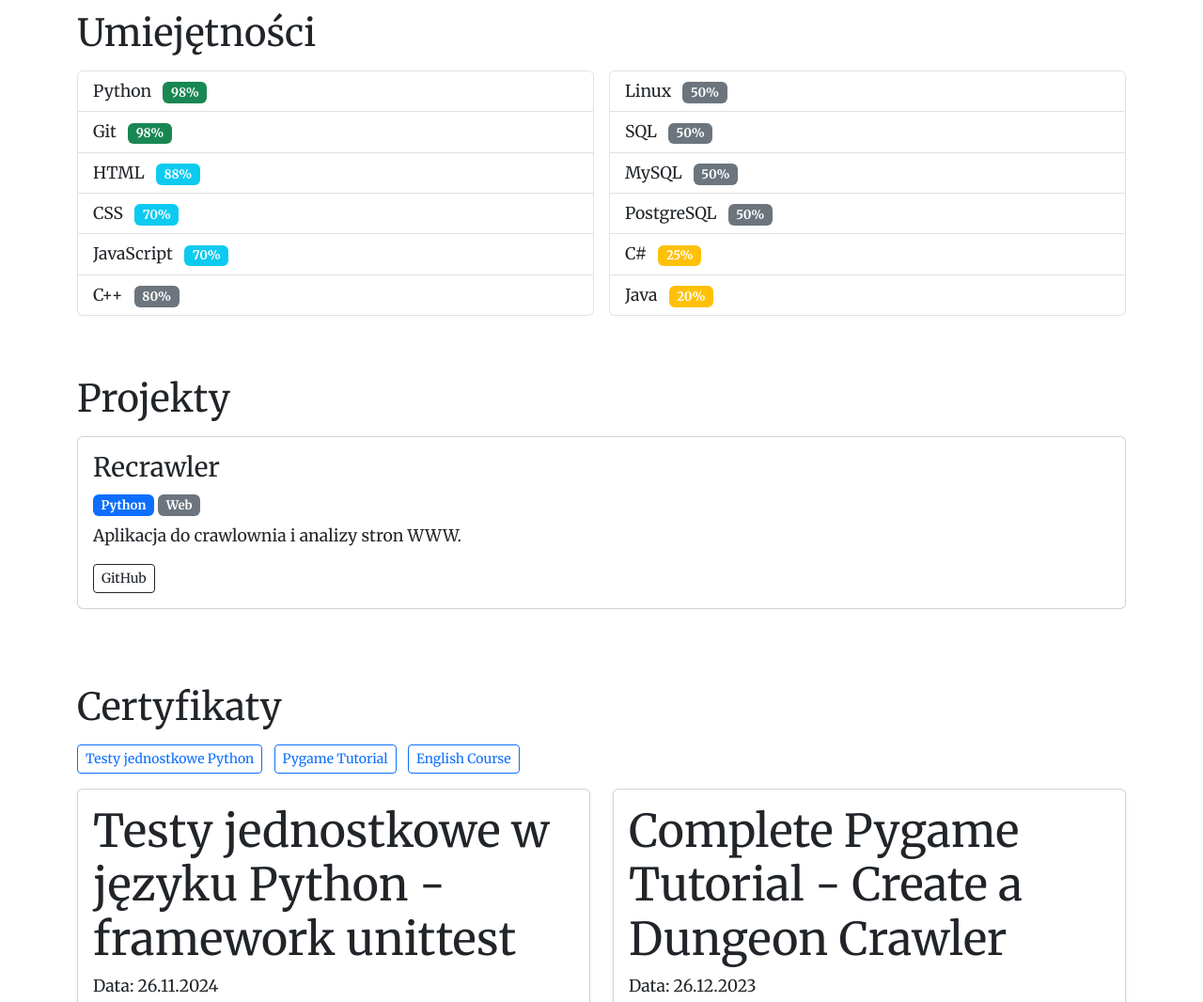
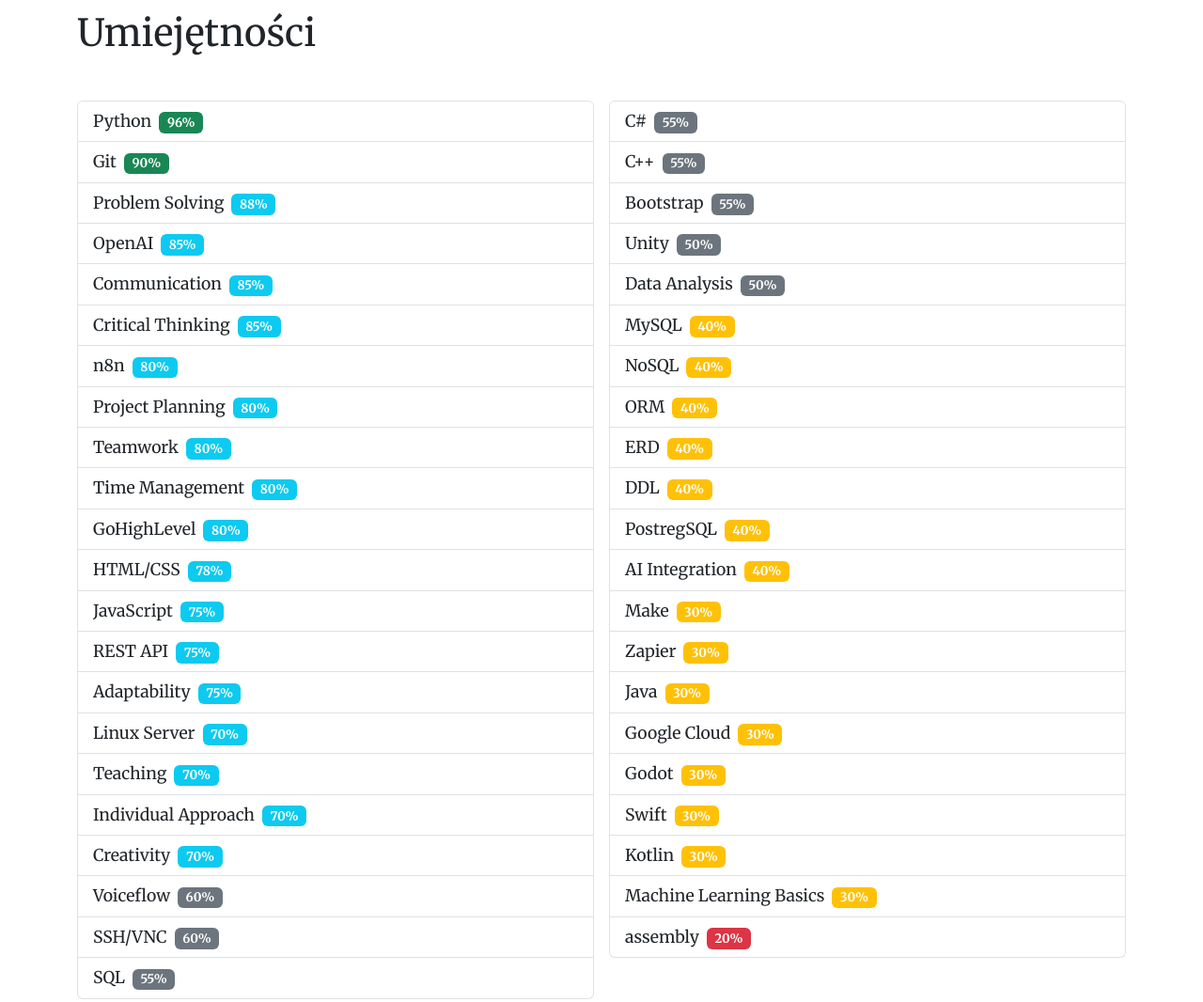
Before and after one commit to malybaryl/Kacper-Barylowicz, a plain HTML site: page index.html in a window 1280 px wide. Shown: the part 2760-3826 px from the top of the page at 94% size. Drawn offline with nearby package versions, Linux system fonts and the light colour scheme.

Commit message:
skill section

```diff
--- a/index.html
+++ b/index.html
@@ -49,35 +49,7 @@
     <section id="experience" class="bg-body"></section>
 
     <!-- Skills -->
-    <section id="skills">
-      <div class="container">
-        <h2 class="mb-3">Umiejętności</h2>
-        <div class="row g-3">
-          <div class="col-md-6">
-            <ul class="list-group">
-              <li class="list-group-item">Python <span class="badge bg-success ms-2">98%</span></li>
-              <li class="list-group-item">Git <span class="badge bg-success ms-2">98%</span></li>
-              <li class="list-group-item">HTML <span class="badge bg-info ms-2">88%</span></li>
-              <li class="list-group-item">CSS <span class="badge bg-info ms-2">70%</span></li>
-              <li class="list-group-item">JavaScript <span class="badge bg-info ms-2">70%</span></li>
-              <li class="list-group-item">C++ <span class="badge bg-secondary ms-2">80%</span></li>
-              <!-- Dodaj kolejne -->
-            </ul>
-          </div>
-          <div class="col-md-6">
-            <ul class="list-group">
-              <li class="list-group-item">Linux <span class="badge bg-secondary ms-2">50%</span></li>
-              <li class="list-group-item">SQL <span class="badge bg-secondary ms-2">50%</span></li>
-              <li class="list-group-item">MySQL <span class="badge bg-secondary ms-2">50%</span></li>
-              <li class="list-group-item">PostgreSQL <span class="badge bg-secondary ms-2">50%</span></li>
-              <li class="list-group-item">C# <span class="badge bg-warning ms-2">25%</span></li>
-              <li class="list-group-item">Java <span class="badge bg-warning ms-2">20%</span></li>
-              <!-- Dodaj kolejne -->
-            </ul>
-          </div>
-        </div>
-      </div>
-    </section>
+    <section id="skills"></section>
 
     <!-- Projects -->
     <section id="projects" class="bg-body">
--- a/static/js/Main.js
+++ b/static/js/Main.js
@@ -4,6 +4,7 @@ import VideoConverter from "./VideoConverter.js";
 import Section from "./Section.js";
 import Navigation from "./Navigation.js";
 import Home from "./Home.js";
+import Skills from "./Skills.js";
 
 class Main {
   constructor() {
@@ -123,6 +124,19 @@ class Main {
       console.error("Experience loading failed:", err);
     }
 
+    try {
+      this.skillsRaw = await this.jsonHandler.readJson(
+        "./static/json/skills.json"
+      );
+      if (this.showLogs && this.skillsRaw.skills) {
+        console.log("--------------------------------------");
+        console.log("* Skills loaded successfully:");
+        console.log("///// Skills:", this.skillsRaw.skills);
+      }
+    } catch (err) {
+      console.error("Skills loading failed:", err);
+    }
+
     if (this.aboutMeRaw.video) {
       this.video = this.videoConverter.convert(
         this.aboutMeRaw.video[this.language]
@@ -190,6 +204,20 @@ class Main {
       this.showLogs
     );
     this.experienceSection.render();
+
+    this.skillsSection = new Skills(
+      "skills",
+      this.skillsRaw.sectionName[this.language],
+      this.skillsRaw.skills,
+      this.showLogs
+    );
+    this.skillsSection.render();
+  }
+
+  renderSkillsSection(sectionName, skills = [], showLogs = false) {
+    this.skillsSection = new Skills(sectionName, skills, this.showLogs);
+    this.skillsSection.render();
+    sectionName, (skills = []), (showLogs = false);
   }
 
   initEventListeners() {
@@ -224,6 +252,7 @@ class Main {
       this.experienceRaw.sectionName[lang],
       this.experienceRaw.experience[lang]
     );
+    this.skillsSection.translateSection(this.skillsRaw.sectionName[lang]);
     if (this.showLogs) {
       console.log("--------------------------------------");
       console.log("* Language changed to:", lang);
--- /dev/null
+++ b/static/js/Skills.js
@@ -0,0 +1,109 @@
+import Section from "./Section.js";
+
+export default class Skills extends Section {
+  constructor(id, sectionName, skills = [], showLogs = false) {
+    super(id, sectionName, undefined, [], showLogs);
+    this.content = skills;
+  }
+
+  render() {
+    if (this.showLogs) {
+      console.log(`--------------------------------------`);
+      console.log(`Rendering section: ${this.id}`);
+    }
+    const container = document.createElement("div");
+    container.className = "container";
+    if (this.showLogs) {
+      console.log(`Container created for section: ${this.id}`);
+    }
+
+    this.heading = document.createElement("h2");
+    this.heading.className = "mb-3";
+    this.heading.style.paddingBottom = "2rem";
+    this.heading.textContent = this.title;
+    if (this.showLogs) {
+      console.log(`Heading created for section: ${this.id}`);
+    }
+
+    if (this.showLogs) {
+      console.log("Sorting skills by percentage");
+    }
+
+    this.content.sort((a, b) => b[1] - a[1]);
+    if (this.showLogs) {
+      console.log(`Sorted skills: ${this.content}`);
+    }
+
+    this.contentDiv = document.createElement("div");
+    this.contentDiv.style.textAlign = "justify";
+
+    const row = document.createElement("div");
+    row.className = "row g-3";
+
+    const col1 = document.createElement("div");
+    col1.className = "col-md-6";
+    const col2 = document.createElement("div");
+    col2.className = "col-md-6";
+
+    const listGroup1 = document.createElement("ul");
+    listGroup1.className = "list-group";
+    const listGroup2 = document.createElement("ul");
+    listGroup2.className = "list-group";
+
+    this.content.forEach((skill, index) => {
+      const listItem = document.createElement("li");
+      listItem.className = "list-group-item";
+      listItem.textContent = skill[0];
+      const badge = document.createElement("span");
+      badge.className = `badge ms-2 ${this.getBadgeClass(skill[1])}`;
+      badge.textContent = `${skill[1]}%`;
+      listItem.appendChild(badge);
+
+      if (index < Math.ceil(this.content.length / 2)) {
+        listGroup1.appendChild(listItem);
+      } else {
+        listGroup2.appendChild(listItem);
+      }
+    });
+
+    col1.appendChild(listGroup1);
+    col2.appendChild(listGroup2);
+    row.appendChild(col1);
+    row.appendChild(col2);
+
+    this.contentDiv.appendChild(row);
+
+    container.appendChild(this.heading);
+    container.appendChild(this.contentDiv);
+
+    const section = document.querySelector("#" + this.id);
+    if (!section) {
+      console.error(`Section with id ${this.id} not found in the document.`);
+    }
+
+    section.appendChild(container);
+
+    if (this.showLogs) {
+      console.log(`Section ${this.id} rendered successfully.`);
+    }
+  }
+
+  getBadgeClass(percentage) {
+    if (percentage >= 90) return "bg-success";
+    if (percentage >= 70) return "bg-info";
+    if (percentage >= 50) return "bg-secondary";
+    if (percentage >= 25) return "bg-warning";
+    return "bg-danger";
+  }
+
+  translateSection(newTitle) {
+    if (this.showLogs) {
+      console.log(`--------------------------------------`);
+      console.log(`Translating section: ${this.id}`);
+    }
+    this.heading.textContent = newTitle;
+    if (this.showLogs) {
+      console.log(`Section ${this.id} translated successfully.`);
+    }
+  }
+}
--- /dev/null
+++ b/static/json/skills.json
@@ -0,0 +1,51 @@
+{
+  "sectionName": {
+    "pl": "Umiejętności",
+    "en": "Skills"
+  },
+  "skills": [
+    ["Python", 96],
+    ["Git", 90],
+    ["HTML/CSS", 78],
+    ["SQL", 55],
+    ["n8n", 80],
+    ["OpenAI", 85],
+    ["Make", 30],
+    ["Zapier", 30],
+    ["MySQL", 40],
+    ["NoSQL", 40],
+    ["ORM", 40],
+    ["ERD", 40],
+    ["DDL", 40],
+    ["PostregSQL", 40],
+    ["JavaScript", 75],
+    ["C#", 55],
+    ["Java", 30],
+    ["C++", 55],
+    ["REST API", 75],
+    ["Bootstrap", 55],
+    ["Voiceflow", 60],
+    ["Google Cloud", 30],
+    ["assembly", 20],
+    ["Unity", 50],
+    ["Godot", 30],
+    ["Linux Server", 70],
+    ["SSH/VNC", 60],
+    ["Project Planning", 80],
+    ["Teaching", 70],
+    ["Individual Approach", 70],
+    ["Problem Solving", 88],
+    ["Communication", 85],
+    ["Teamwork", 80],
+    ["Adaptability", 75],
+    ["Time Management", 80],
+    ["Critical Thinking", 85],
+    ["Creativity", 70],
+    ["Swift", 30],
+    ["Kotlin", 30],
+    ["Data Analysis", 50],
+    ["Machine Learning Basics", 30],
+    ["AI Integration", 40],
+    ["GoHighLevel", 80]
+  ]
+}
```
